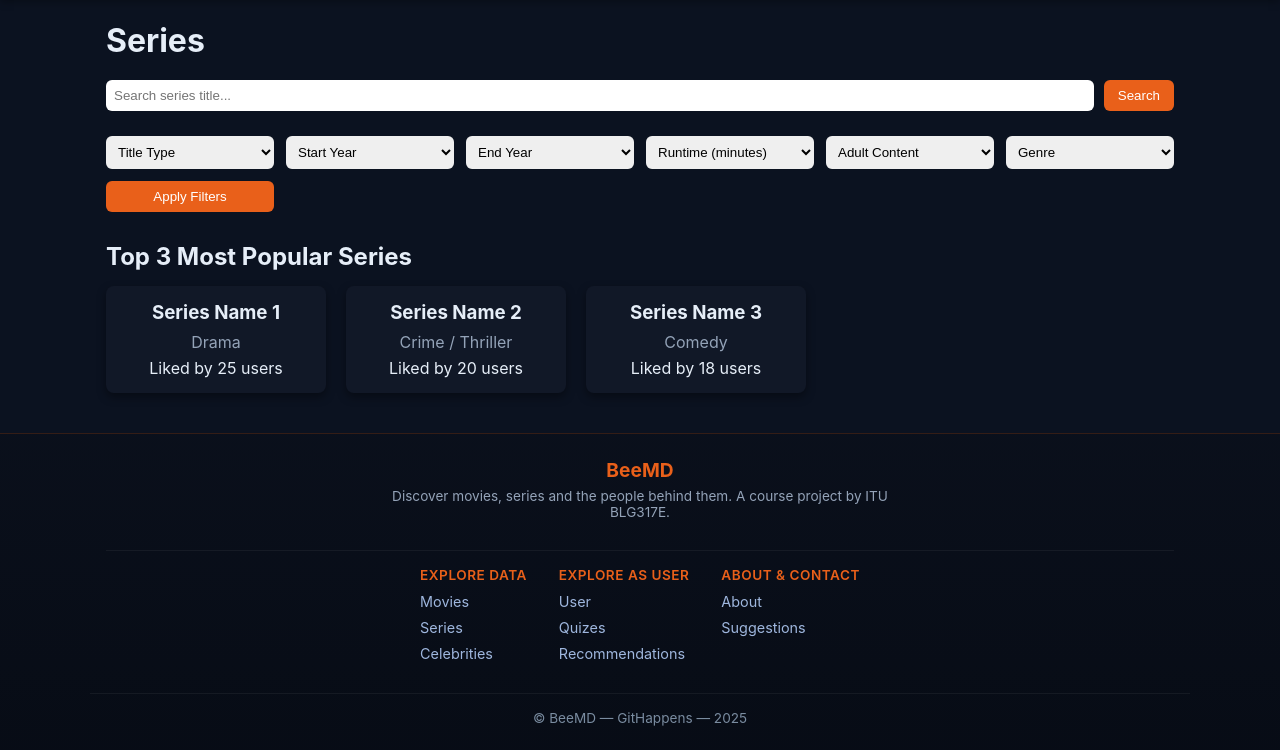
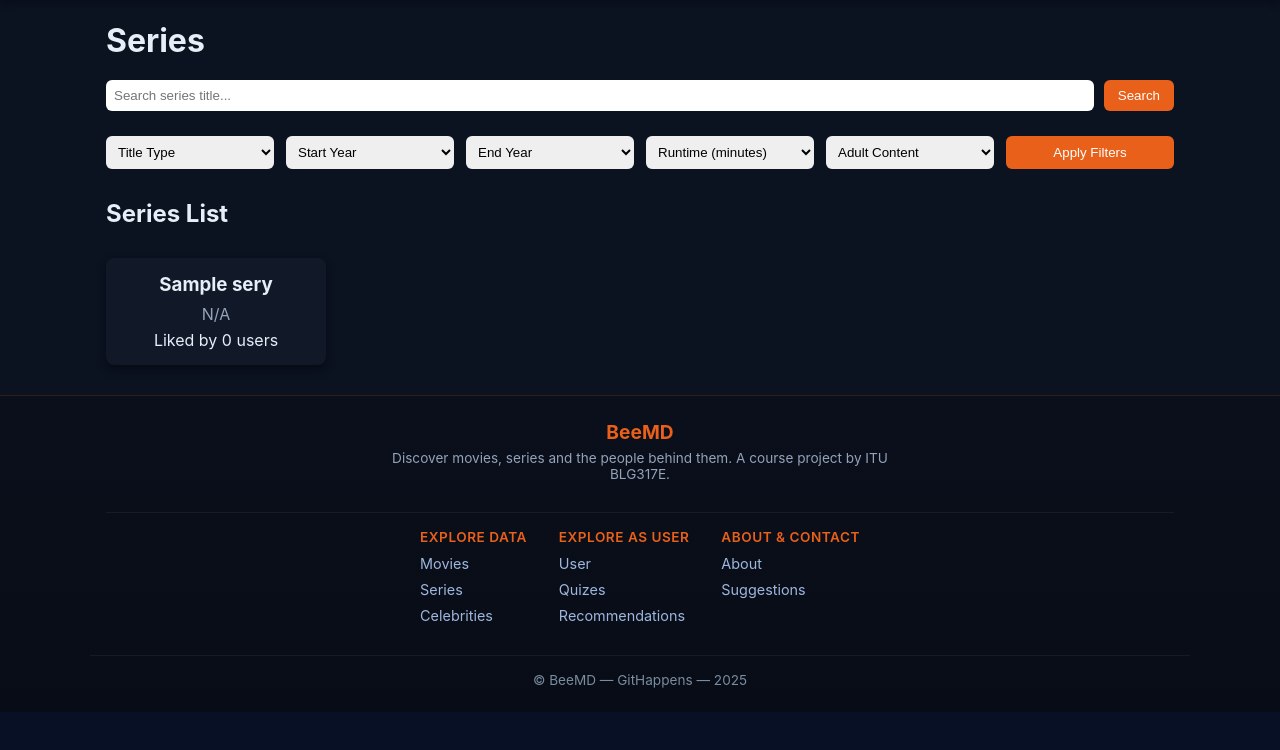
Before and after one commit to farukyo/ituDBSystems_BLG317E_GitHappens, a Flask app: page /series in a window 1280 px wide. Shown: the part 88-838 px from the top of the page. After the commit the page ends 800 px from the top, so only its background shows below. Run offline with Flask 3, Linux system fonts and the light colour scheme; tables that the repository leaves empty hold one stand-in row (values such as "Sample post").

Commit message:
series page

```diff
--- a/main.py
+++ b/main.py
@@ -141,11 +141,38 @@ def movie(movie_id):
 
 @app.route("/series")
 def series():
-    series_data = [
-        {"title": "Breaking Bad"},
-        {"title": "Game of Thrones"},
-    ]
-    return render_template("series.html", series_list=series_data)
+    search_query = request.args.get('q')
+    # Genre filtresini şimdilik kaldırıyoruz
+    # genre_filter = request.args.get('genre')
+
+    with engine.connect() as conn:
+        sql = "SELECT seriesId, seriesTitle, titleType, startYear, endYear, runtimeMinutes, isAdult FROM series WHERE 1=1"
+        params = {}
+
+        if search_query:
+            sql += " AND seriesTitle LIKE :q"
+            params["q"] = f"%{search_query}%"
+
+        sql += " ORDER BY seriesTitle LIMIT 100;"
+        result = conn.execute(text(sql), params)
+        data = result.fetchall()
+
+    # AJAX isteği kontrolü
+    if request.headers.get("X-Requested-With") == "XMLHttpRequest":
+        html_snippets = ""
+        for row in data:
+            html_snippets += f"""
+            <div class="series-card">
+                <h3>{row.seriesTitle}</h3>
+                <p class="series-genre">N/A</p>
+                <p class="series-likes">Liked by 0 users</p>
+            </div>
+            """
+        return html_snippets
+
+    # Normal sayfa render
+    page_title = f"Results for '{search_query}'" if search_query else "All Series"
+    return render_template("series.html", items=data, title=page_title)
 
 @app.route("/characters")
 def characters():
--- a/templates/series.html
+++ b/templates/series.html
@@ -11,16 +11,14 @@
 
     <h1>Series</h1>
 
-    <!-- Search Bar (seriesTitle) -->
+    <!-- Search Bar -->
     <div class="search-box">
         <input type="text" id="series-search" placeholder="Search series title...">
         <button id="series-search-btn">Search</button>
     </div>
 
-    <!-- Filters Section (titleType, startYear, endYear, runtimeMinutes, isAdult, genreId) -->
+    <!-- Filters -->
     <div class="filters">
-
-        <!-- titleType -->
         <select id="title-type">
             <option value="">Title Type</option>
             <option value="tvSeries">TV Series</option>
@@ -28,7 +26,6 @@
             <option value="tvEpisode">TV Episode</option>
         </select>
 
-        <!-- startYear -->
         <select id="start-year">
             <option value="">Start Year</option>
             <option value="2020">2020s</option>
@@ -37,16 +34,13 @@
             <option value="1990">1990s</option>
         </select>
 
-        <!-- endYear -->
         <select id="end-year">
             <option value="">End Year</option>
-            <option value="ongoing">Ongoing</option>
+            <option value="2025">Ended 2025+</option>
             <option value="2020">Ended 2020+</option>
             <option value="2010">Ended 2010+</option>
-            <option value="2000">Ended 2000+</option>
         </select>
 
-        <!-- runtimeMinutes (kabaca aralıklar) -->
         <select id="runtime">
             <option value="">Runtime (minutes)</option>
             <option value="lt30">&lt; 30</option>
@@ -54,50 +48,25 @@
             <option value="gt60">&gt; 60</option>
         </select>
 
-        <!-- isAdult -->
         <select id="is-adult">
             <option value="">Adult Content</option>
-            <option value="false">Non-adult (0)</option>
-            <option value="true">Adult (1)</option>
-        </select>
-
-        <!-- genreId -->
-        <select id="genre">
-            <option value="">Genre</option>
-            <option value="drama">Drama</option>
-            <option value="comedy">Comedy</option>
-            <option value="crime">Crime</option>
-            <option value="fantasy">Fantasy</option>
+            <option value="false">Non-adult</option>
+            <option value="true">Adult</option>
         </select>
 
         <button id="series-filter-btn">Apply Filters</button>
     </div>
 
-    <!-- Top 3 Popular Series (kartlar) -->
-    <h2 class="sub-title">Top 3 Most Popular Series</h2>
-    <div class="popular-series">
-
-        <div class="series-card">
-            <h3>Series Name 1</h3>
-            <p class="series-genre">Drama</p>
-            <p class="series-likes">Liked by 25 users</p>
-        </div>
-
-        <div class="series-card">
-            <h3>Series Name 2</h3>
-            <p class="series-genre">Crime / Thriller</p>
-            <p class="series-likes">Liked by 20 users</p>
-        </div>
-
-        <div class="series-card">
-            <h3>Series Name 3</h3>
-            <p class="series-genre">Comedy</p>
-            <p class="series-likes">Liked by 18 users</p>
-        </div>
+    <h2 class="sub-title">Series List</h2>
+    <div id="series-results">
+        {% for row in items %}
+            <div class="series-card">
+                <h3>{{ row.seriesTitle }}</h3>
+                <p class="series-genre">N/A</p>
+                <p class="series-likes">Liked by 0 users</p>
+            </div>
+        {% endfor %}
     </div>
-
-    <!-- Results After Query (Empty for now) -->
-    <div id="series-results"></div>
 
 </div>
 {% endblock %}
```
Also changed, not shown: static/js/series.js (+32 -20 lines).
